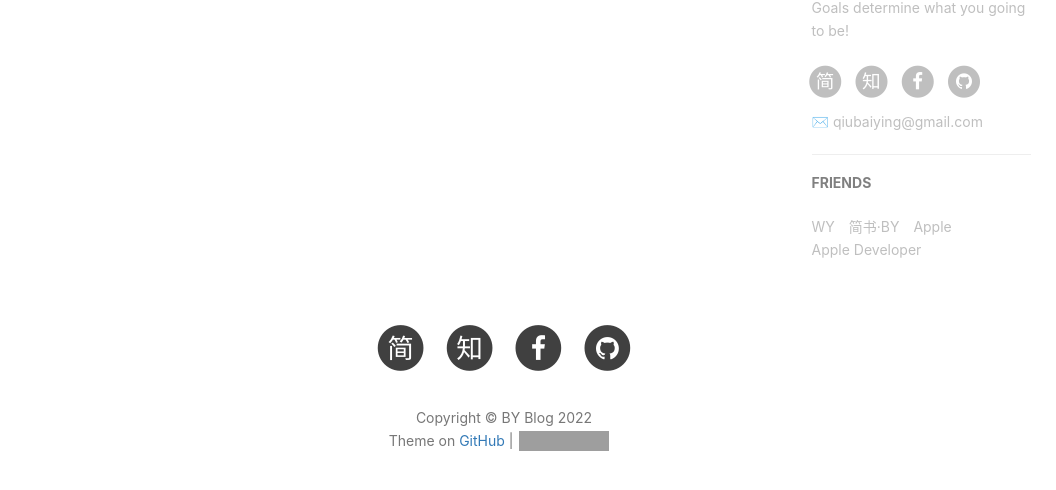
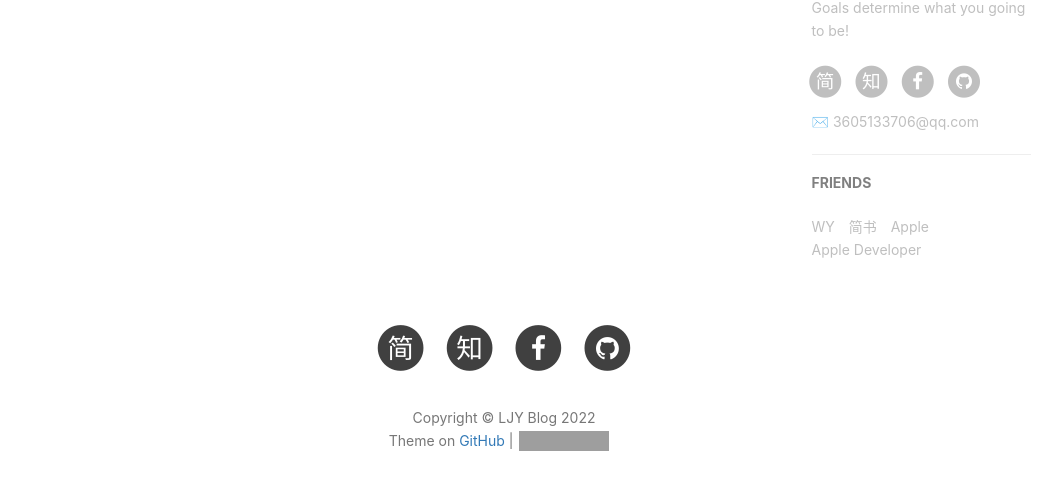
Before and after one commit to Wodizz/LiujingyiBlog, a Jekyll site: the page built from about.html, in a window 1280 px wide and 900 px high, scrolled down 713 px. Shown: the part 355-845 px from the top of the window, without its empty margins (136-1192 px from the left). Built offline with Jekyll 4.4.1, drawn with Linux system fonts in a browser that asks for light colours; nearby versions of some CDN libraries; comment, search, counter and statistics services are not loaded; some of the changed lines change nothing that is shown; grey boxes are pictures that could not be loaded.

Commit message:
修改配置

```diff
--- a/_config.yml
+++ b/_config.yml
@@ -1,13 +1,13 @@
 # Site settings
-title: BY Blog
-SEOTitle: 柏荧的博客 | BY Blog
+title: LJY Blog
+SEOTitle: 刘静怡的博客 | LJY Blog
 header-img: img/post-bg-desk.jpg
-email: qiubaiying@gmail.com
-description: "Every failure is leading towards success."
-keyword: "BY, BY Blog, 柏荧的博客, qiubaiying, 邱柏荧, iOS, Apple, iPhone"
-url: "http://qiubaiying.github.io"          # your host, for absolute URL
+email: 3605133706@qq.com
+description: "有痛苦才会有喜悦，有这种感觉才能成为人类"
+keyword: "LJY, LJY Blog, 刘静怡, Liujingyi"
+url: "http://Wodizz.github.io"          # your host, for absolute URL
 baseurl: ""      # for example, '/blog' if your blog hosted on 'host/blog'
-github_repo: "https://github.com/qiubaiying/qiubaiying.github.io.git" # you code repository
+github_repo: "https://github.com/Wodizz/Wodizz.github.io.git" # you code repository
 
 # Sidebar settings
 sidebar: true                           # whether or not using Sidebar.
@@ -18,12 +18,12 @@ sidebar-avatar: /img/about-BY-gentle.jpg      # use absolute URL, seeing it's us
 
 # SNS settings
 RSS: false
-# weibo_username:     qiubaiying
-zhihu_username:     qiubaiying
-github_username:    qiubaiying
-facebook_username:  baiying.qiu.7
+# weibo_username:     liujingyi
+zhihu_username:     liujingyi
+github_username:    liujingyi
+facebook_username:  liujingyi
 jianshu_username:   e71990ada2fd
-#twitter_username:   qiubaiying
+#twitter_username:   liujingyi
 
 
 
@@ -57,16 +57,16 @@ kramdown:
 
 # 评论系统
 # Disqus（https://disqus.com/）
-# disqus_username: qiubaiying
+# disqus_username: liujingyi
 
 # Gitalk
 gitalk:
   enable: true    #是否开启Gitalk评论
   clientID: f2c84e7629bb1446c1a4                            #生成的clientID
   clientSecret: ca6d6139d1e1b8c43f8b2e19492ddcac8b322d0d    #生成的clientSecret
-  repo: qiubaiying.github.io    #仓库名称
-  owner: qiubaiying    #github用户名
-  admin: qiubaiying
+  repo: liujingyi.github.io    #仓库名称
+  owner: liujingyi    #github用户名
+  admin: liujingyi
   distractionFreeMode: true #是否启用类似FB的阴影遮罩
 
 
@@ -78,7 +78,7 @@ ba_track_id: b50bf2b12b5338a1845e33832976fd68
 
 # Google Analytics
 ga_track_id: 'UA-90855596-1'            # Format: UA-xxxxxx-xx
-ga_domain: qiubaiying.top               # 默认的是 auto, 这里我是自定义了的域名，你如果没有自己的域名，需要改成auto
+ga_domain: liujingyi.top               # 默认的是 auto, 这里我是自定义了的域名，你如果没有自己的域名，需要改成auto
 
 
 
@@ -102,7 +102,7 @@ friends: [
         title: "WY",
         href: "http://zhengwuyang.com"
     },{
-        title: "简书·BY",
+        title: "简书",
         href: "http://www.jianshu.com/u/e71990ada2fd"
     },{
         title: "Apple",
```
